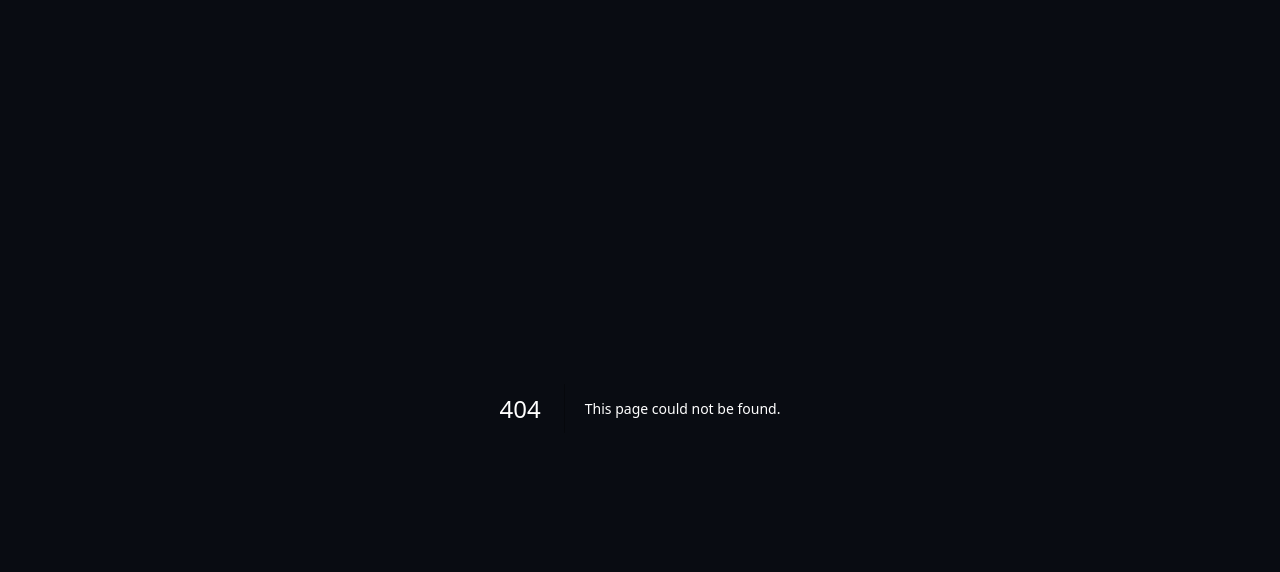
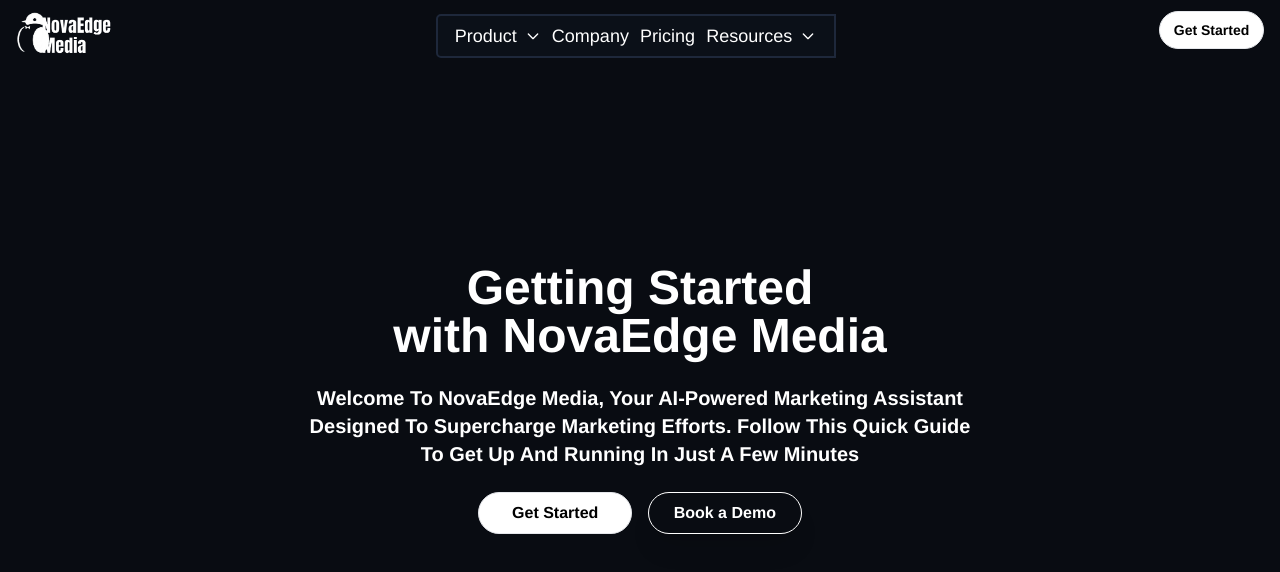
Before and after one commit to Bil000/NovaEdge-Media, a Next.js app: page /resources/gettingstarted in a window 1280 px wide. Before the commit this address had no page. Shown: the top 572 px of the page. Built offline with nearby package versions, Linux system fonts and the light colour scheme.

Commit message:
-UI/UX updates: 30/04/25

```diff
--- a/src/app/pricing/page.js
+++ b/src/app/pricing/page.js
@@ -68,13 +68,13 @@
         }
         `}
       </style>
+      <NavBar />
       <div
-            className="absolute top-0 left-0 w-full h-full bg-[url('/future_city1.jpg')] bg-cover bg-fixed opacity-20"
+            className="absolute top-0 left-0 w-full h-full bg-[url('https://res.cloudinary.com/dytmmuosl/image/upload/v1746004498/phf3zx9l2owzb4rnqw3q.jpg')] bg-cover bg-fixed opacity-20"
             style={{ zIndex: -1 }}
           />
       <div className="w-full" style={{ zIndex: 1 }}>
           <header className="headerCardSize w-full flex-col flex relative content-center justify-center">
-            <NavBar />
             <HeroSection tagline={"STRAIGHTFORWARD PRICES\n&\nPOWERFUL RESULTS"}
                         subtext={"Get The Tools You Need To Elevate Your Marketing\nNo Hidden Fees, No Surprises. See Our Plans"}
             />
--- /dev/null
+++ b/src/app/resources/gettingstarted/layout.js
@@ -0,0 +1,8 @@
+import Home from "./page";
+
+export const metadata = {
+  title: "Why We Do, What We Do | NovaEdge Media",
+};
+export default function PageLayout(){
+  return(<Home />)
+}
--- /dev/null
+++ b/src/app/resources/gettingstarted/page.js
@@ -0,0 +1,22 @@
+'use client'
+import HeroSection from "@/app/components/heroSection/herosection"
+import NavBar from "@/app/components/navBar/nav";
+export default function () {
+    return (
+        <>
+            <header
+                id="header"
+                className="w-full flex-col flex relative justify-center md:rounded-3xl md:mb-2 xl:mb-4 overflow-hidden"
+            >
+                <div className="relative z-10">
+                <NavBar />
+                <HeroSection
+                    tagline={"Getting Started\nwith NovaEdge Media"}
+                    subtext={`Welcome To NovaEdge Media, Your AI-Powered Marketing Assistant\nDesigned To Supercharge Marketing Efforts. Follow This Quick Guide\nTo Get Up And Running In Just A Few Minutes`}
+                    CTA="Book a Demo"
+                />
+                </div>
+            </header>
+        </>
+    );
+}
--- a/src/app/routes.js
+++ b/src/app/routes.js
@@ -18,6 +18,10 @@
 
     },
     resources: {
+      gettingStarted: "/resources/gettingstarted",
+      blog: "/resources/blog",
+      caseStudies: "/resources/caseStudies",
+      knowledgeBase: "/resources/knowledgeBase",
     },
     pricing: "/pricing",
   };
```
